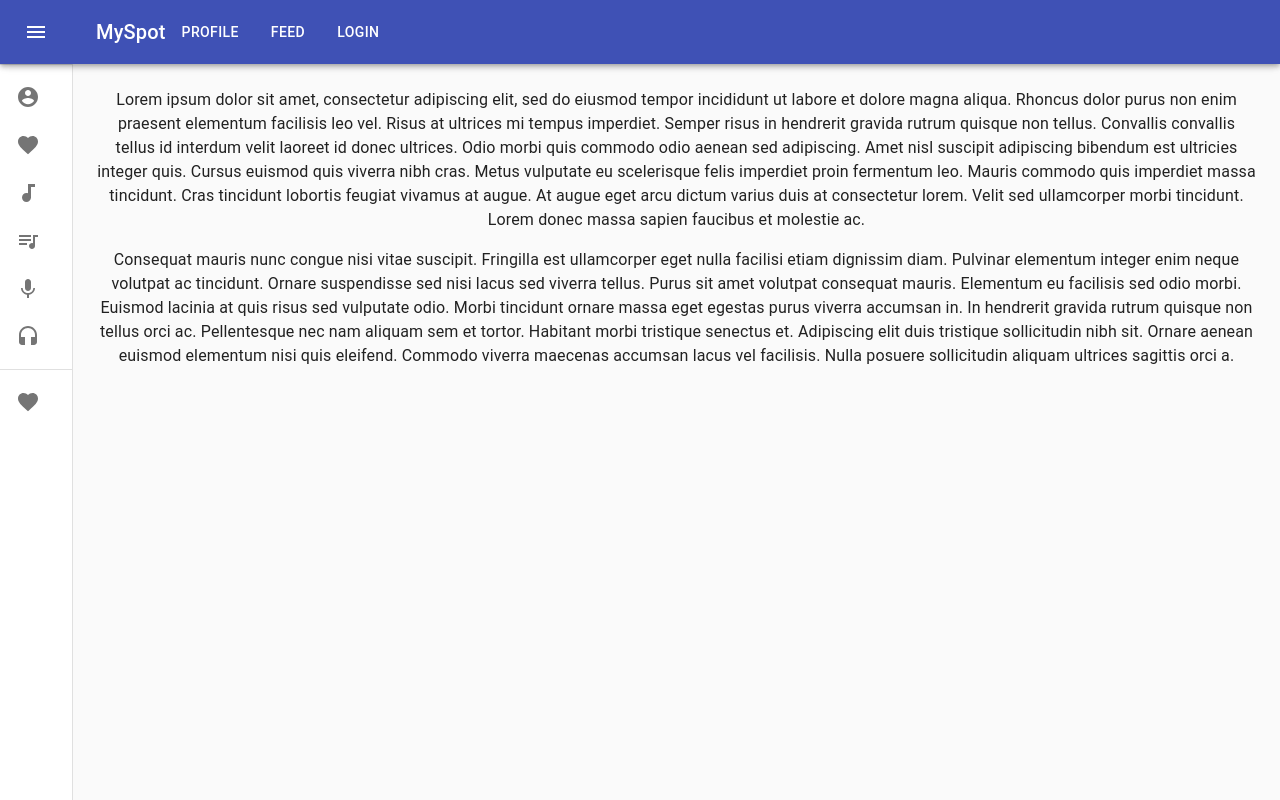
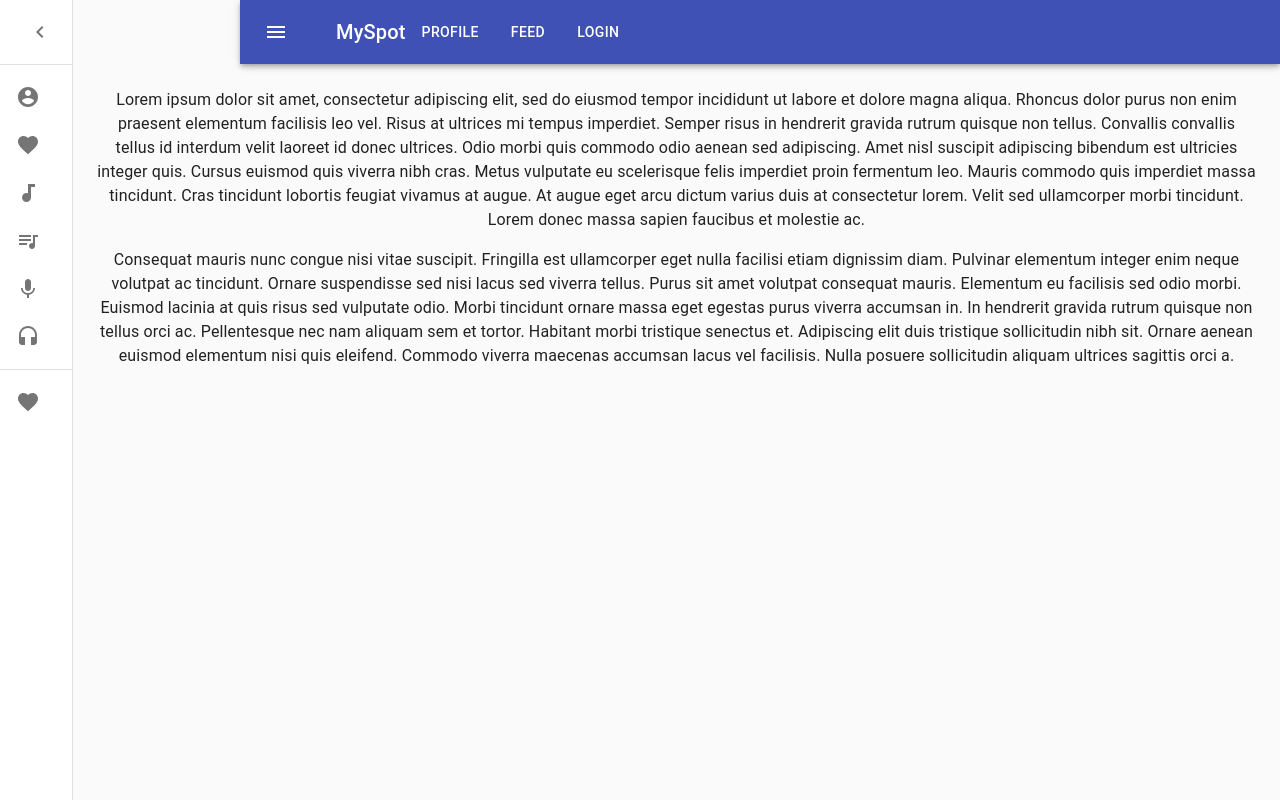
Before and after one commit to sarchst/myspot, a React (Create React App) app: page / in a window 1280 px wide. Built offline with nearby package versions, Linux system fonts and the light colour scheme.

Commit message:
refactored side/app bar to be separate components. added global isSidebarOpen state and connected appbar to store

```diff
--- a/src/App.js
+++ b/src/App.js
@@ -3,10 +3,12 @@ import logo from './logo.svg';
 import { Counter } from './features/counter/Counter';
 import './App.css';
 import Sidebar from './components/Sidebar';
+import Appbar from './components/Appbar';
 
 function App() {
   return (
     <div className="App">
+      <Appbar />
       <Sidebar />
     </div>
   );
--- /dev/null
+++ b/src/app/actions/index.js
@@ -0,0 +1,3 @@
+export const toggleSidebar = () => ({
+    type: 'TOGGLE_SIDEBAR'
+})
--- /dev/null
+++ b/src/app/reducers/index.js
@@ -0,0 +1,9 @@
+import { combineReducers } from 'redux';
+
+import toggleSidebar from './toggleSidebar';
+
+const allReducers = combineReducers({
+    isSidebarOpen: toggleSidebar
+})
+
+export default allReducers;
--- /dev/null
+++ b/src/app/reducers/toggleSidebar.js
@@ -0,0 +1,14 @@
+const initialState = true;
+
+export const isSidebarOpenReducer = (state = initialState, action) => {
+    switch (action.type) {
+        case 'TOGGLE_SIDEBAR':
+            const temp = !state;
+            return temp;
+        default:
+            return state;
+    }
+
+}
+
+export default isSidebarOpenReducer;
--- a/src/app/store.js
+++ b/src/app/store.js
@@ -1,8 +1,10 @@
-import { configureStore } from '@reduxjs/toolkit';
-import counterReducer from '../features/counter/counterSlice';
+// import { configureStore } from '@reduxjs/toolkit';
+// import counterReducer from '../features/counter/counterSlice';
 
-export default configureStore({
-  reducer: {
-    counter: counterReducer,
-  },
-});
+
+
+// export default configureStore({
+//   reducer: {
+//     counter: counterReducer,
+//   },
+// });
--- /dev/null
+++ b/src/components/Appbar.js
@@ -0,0 +1,148 @@
+import React from 'react';
+import clsx from 'clsx';
+
+import AppBar from '@material-ui/core/AppBar';
+import Toolbar from '@material-ui/core/Toolbar';
+import Typography from '@material-ui/core/Typography';
+import IconButton from '@material-ui/core/IconButton';
+import MenuIcon from '@material-ui/icons/Menu';
+import Button from '@material-ui/core/Button';
+import { withStyles } from '@material-ui/core';
+import { connect } from 'react-redux';
+import { toggleSidebar } from '../app/actions';
+
+const drawerWidth = 240;
+
+const styles = theme => ({
+    root: {
+        display: 'flex',
+    },
+    appBar: {
+        zIndex: theme.zIndex.drawer + 1,
+        transition: theme.transitions.create(['width', 'margin'], {
+            easing: theme.transitions.easing.sharp,
+            duration: theme.transitions.duration.leavingScreen,
+        }),
+    },
+    appBarShift: {
+        marginLeft: drawerWidth,
+        width: `calc(100% - ${drawerWidth}px)`,
+        transition: theme.transitions.create(['width', 'margin'], {
+            easing: theme.transitions.easing.sharp,
+            duration: theme.transitions.duration.enteringScreen,
+        }),
+    },
+    menuButton: {
+        marginRight: 36,
+    },
+    hide: {
+        display: 'none',
+    },
+    drawer: {
+        width: drawerWidth,
+        flexShrink: 0,
+        whiteSpace: 'nowrap',
+    },
+    drawerOpen: {
+        width: drawerWidth,
+        transition: theme.transitions.create('width', {
+            easing: theme.transitions.easing.sharp,
+            duration: theme.transitions.duration.enteringScreen,
+        }),
+    },
+    drawerClose: {
+        transition: theme.transitions.create('width', {
+            easing: theme.transitions.easing.sharp,
+            duration: theme.transitions.duration.leavingScreen,
+        }),
+        overflowX: 'hidden',
+        width: theme.spacing(7) + 1,
+        [theme.breakpoints.up('sm')]: {
+            width: theme.spacing(9) + 1,
+        },
+    },
+    toolbar: {
+        display: 'flex',
+        alignItems: 'center',
+        justifyContent: 'flex-end',
+        padding: theme.spacing(0, 1),
+        // necessary for content to be below app bar
+        ...theme.mixins.toolbar,
+    },
+    content: {
+        flexGrow: 1,
+        padding: theme.spacing(3),
+    }
+});
+
+
+class Appbar extends React.Component {
+
+    constructor(props) {
+        super(props);
+        this.state = { open: false }
+    }
+
+    handleDrawerOpen = () => {
+        // setOpen(true);
+        // this.setState({ open: true })
+        this.props.toggleSidebar();
+    };
+
+    handleDrawerClose = () => {
+        // setOpen(false);
+        // this.setState({ open: false })
+        this.props.toggleSidebar();
+    };
+
+
+
+    render() {
+
+        const { classes, theme } = this.props;
+
+        return (
+            <AppBar
+                position="fixed"
+                className={clsx(classes.appBar, {
+                    [classes.appBarShift]: this.props.open,
+                })}
+            >
+                <Toolbar>
+                    <IconButton
+                        color="inherit"
+                        aria-label="open drawer"
+                        onClick={this.handleDrawerOpen}
+                        edge="start"
+                        className={clsx(classes.menuButton, {
+                            [classes.hide]: this.state.open,
+                        })}
+                    >
+                        <MenuIcon />
+                    </IconButton>
+                    <Typography variant="h6" noWrap>
+                        MySpot
+          </Typography>
+                    <Button variant="h6" color="inherit">
+                        Profile
+          </Button>
+                    <Button variant="h6" color="inherit">
+                        Feed
+                    </Button>
+                    <Button variant="h6" color="inherit">Login</Button>
+                </Toolbar>
+            </AppBar>
+
+
+        )
+    }
+
+}
+
+const mapStateToProps = state => {
+    return {
+        open: state.isSidebarOpen
+    }
+}
+
+export default connect(mapStateToProps, { toggleSidebar })(withStyles(styles, { withTheme: true })(Appbar));
--- a/src/components/Sidebar.js
+++ b/src/components/Sidebar.js
@@ -27,6 +27,8 @@ import FavoriteIcon from '@material-ui/icons/Favorite';
 import PublicIcon from '@material-ui/icons/Public';
 import QueueMusicIcon from '@material-ui/icons/QueueMusic';
 import PlayCircleFilledIcon from '@material-ui/icons/PlayCircleFilled';
+
+import Appbar from './Appbar';
 
 const drawerWidth = 240;
 
@@ -139,7 +141,7 @@ class Sidebar extends React.Component {
 
             <div className={classes.root}>
                 <CssBaseline />
-                <AppBar
+                {/* <AppBar
                     position="fixed"
                     className={clsx(classes.appBar, {
                         [classes.appBarShift]: this.state.open,
@@ -168,7 +170,8 @@ class Sidebar extends React.Component {
                     </Button>
                         <Button variant="h6" color="inherit">Login</Button>
                     </Toolbar>
-                </AppBar>
+                </AppBar> */}
+                {/* <Appbar /> */}
                 <Drawer
                     variant="permanent"
                     className={clsx(classes.drawer, {
--- a/src/index.js
+++ b/src/index.js
@@ -2,9 +2,16 @@ import React from 'react';
 import ReactDOM from 'react-dom';
 import './index.css';
 import App from './App';
-import store from './app/store';
+// import store from './app/store';
 import { Provider } from 'react-redux';
 import * as serviceWorker from './serviceWorker';
+
+import { createStore } from 'redux';
+import allReducers from './app/reducers';
+
+
+const store = createStore(allReducers,
+  window.__REDUX_DEVTOOLS_EXTENSION__ && window.__REDUX_DEVTOOLS_EXTENSION__());
 
 ReactDOM.render(
   <React.StrictMode>
```
